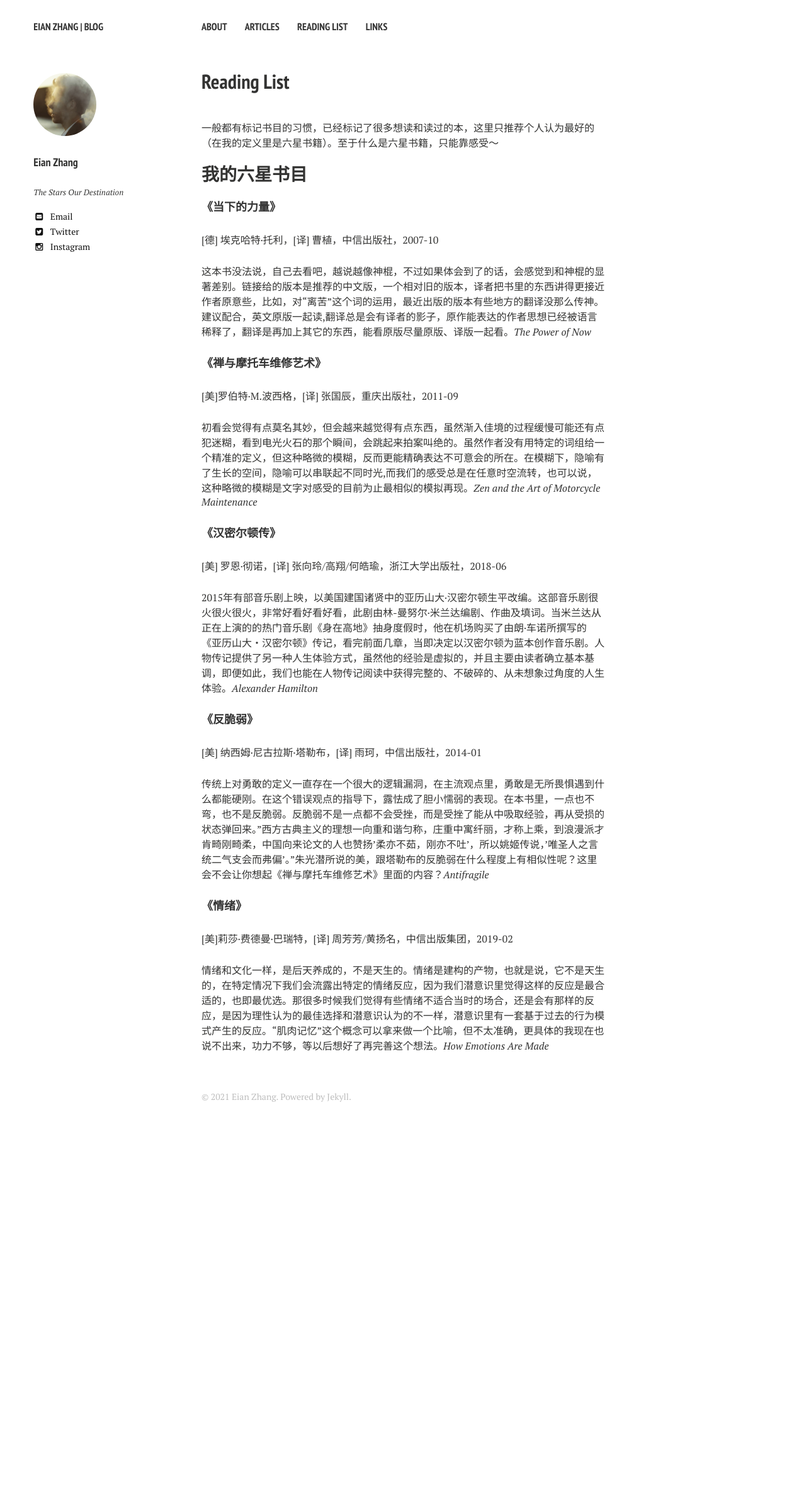
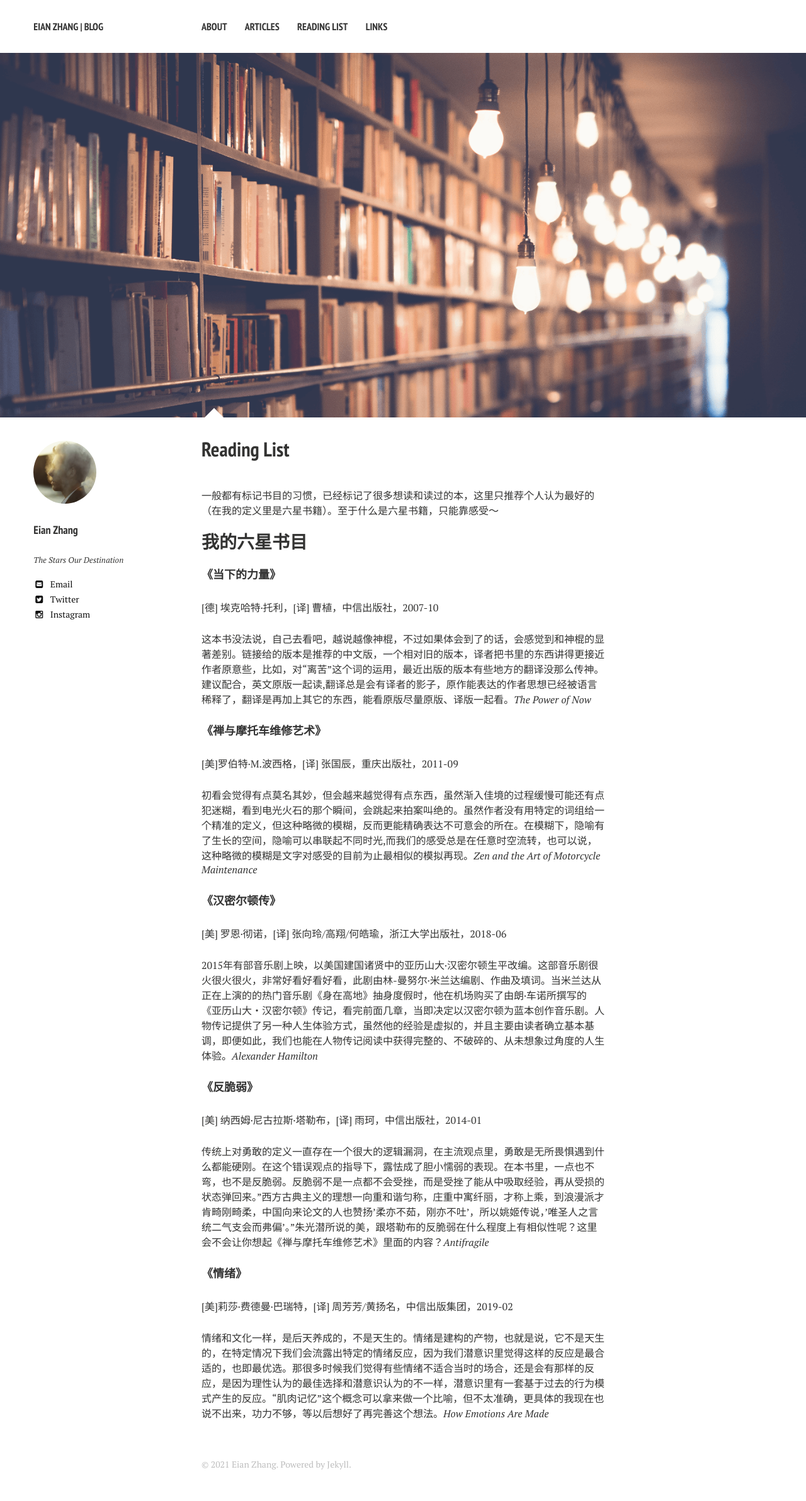
Before and after one commit to jarynzhang/eianzhang.github.io, a Jekyll site: the page built from books/index.md, in a window 1280 px wide. Shown: the whole page at 63% size. Built offline with Jekyll 4.4.1, drawn with Linux system fonts in a browser that asks for light colours; nearby versions of some CDN libraries; before the commit the page ends 1800 px from its top, so only the background shows below that.

Commit message:
2.9592 books

```diff
--- a/books/index.md
+++ b/books/index.md
@@ -5,6 +5,8 @@ tags: [books]
 modified: 2021-07-21W18:27:07.573882+00:00
 comments: false
 share: false
+image:
+  feature: booktags.png
 ---
 <br />
 一般都有标记书目的习惯，已经标记了很多想读和读过的本，这里只推荐个人认为最好的（在我的定义里是六星书籍）。至于什么是六星书籍，只能靠感受～
```
Also changed, not shown: images/booktags.png (added), 1 other file.
